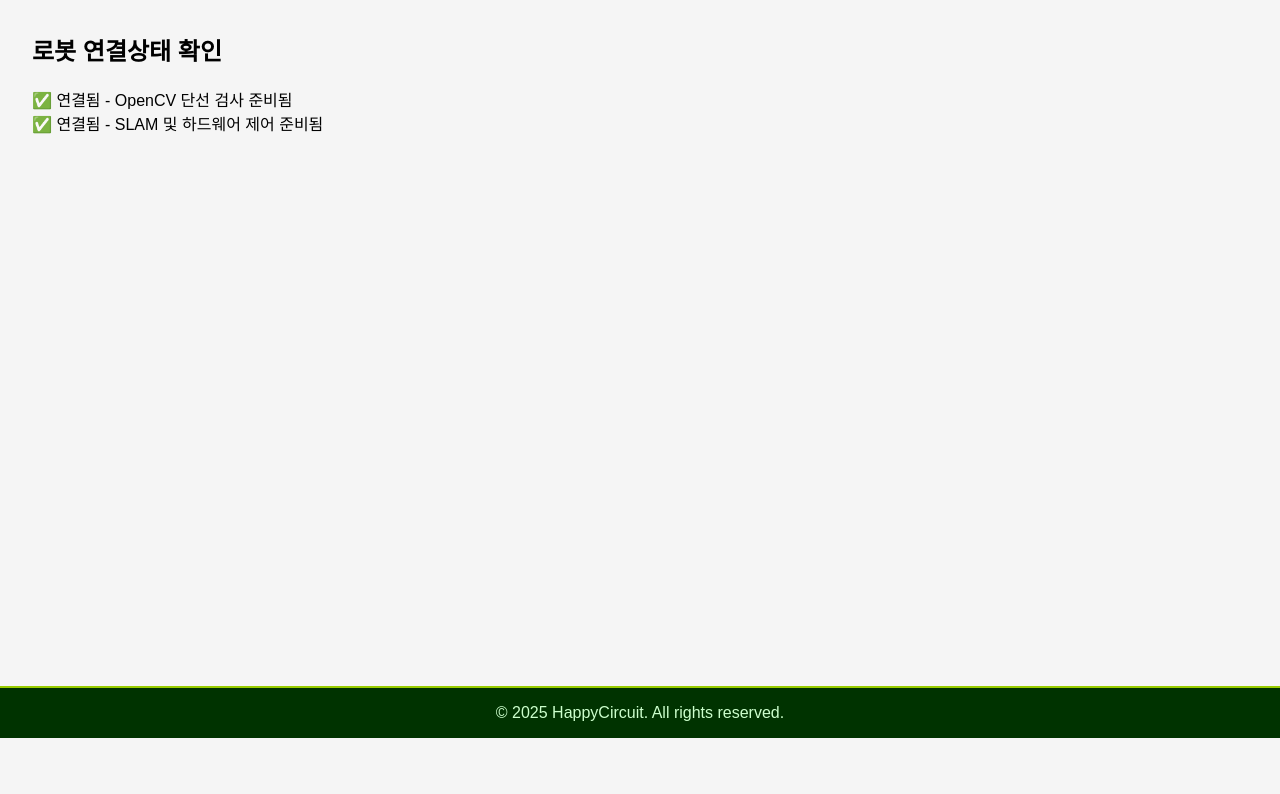
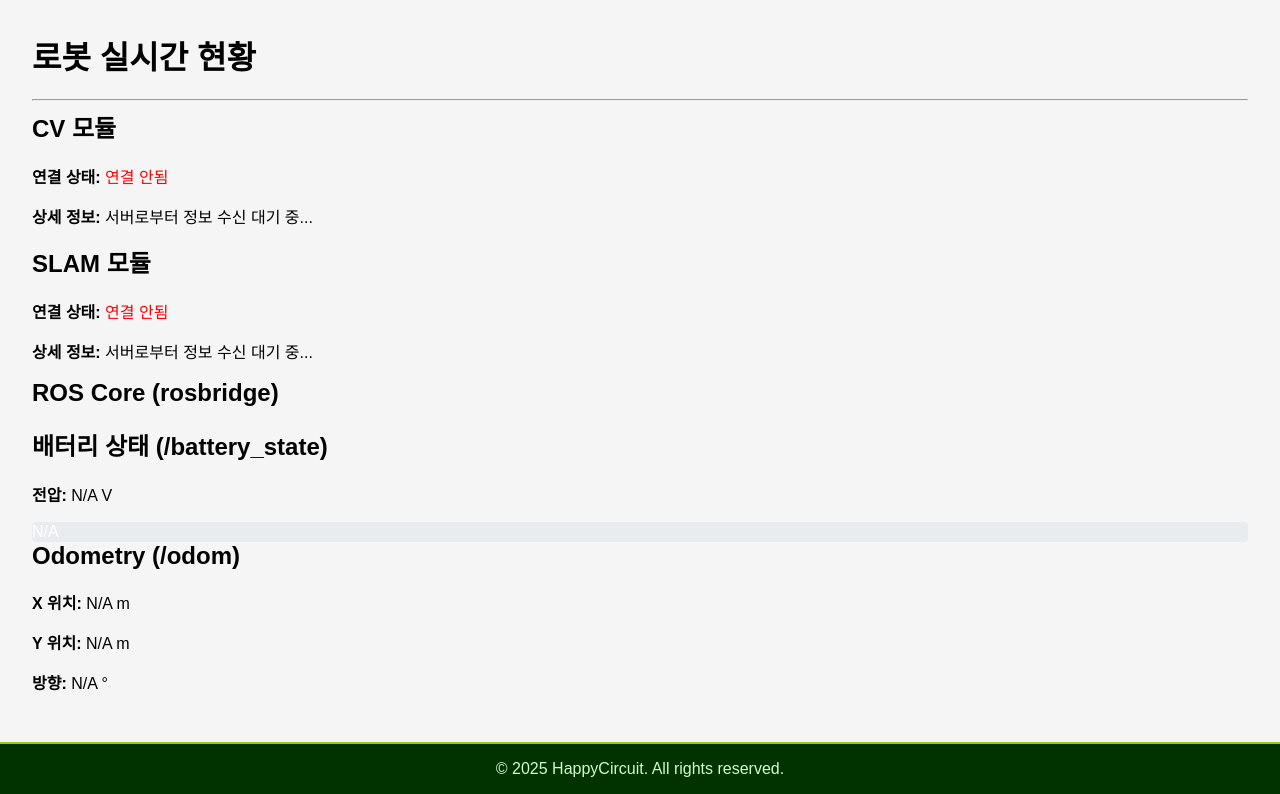
Before and after one commit to Eunchan-Ko/happyCircuit, a Flask app: page / in a window 1280 px wide. Shown: the part 62-856 px from the top of the page. Before the commit the page ends 800 px from the top, so only its background shows below. Run offline with Flask 3, Linux system fonts and the light colour scheme; some libraries are stand-ins or nearby versions.

Commit message:
[web] websocket 연결 성공
Signed-off-by: dmscks <dmscks41298@gmail.com>

```diff
--- a/web/app.py
+++ b/web/app.py
@@ -1,27 +1,218 @@
-from flask import Flask, render_template, jsonify
+# 비동기 처리를 위해 eventlet 패치
+import eventlet
+eventlet.monkey_patch()
+
+from flask import Flask, render_template
+from flask_socketio import SocketIO
+import roslibpy
+import threading
+import logging
+import math
+
+# 로깅 설정
+logging.basicConfig(level=logging.INFO, format='[%(asctime)s] [%(levelname)s] %(message)s')
+
+# --- Flask 및 SocketIO 앱 초기화 ---
 app = Flask(__name__)
+# secret_key는 SocketIO에 필요할 수 있습니다.
+app.config['SECRET_KEY'] = 'secret!'
+# 모든 출처에서의 연결을 허용합니다 (개발용).
+socketio = SocketIO(app, cors_allowed_origins="*", async_mode='eventlet')
 
+# 로봇의 현재 상태를 저장할 전역 변수 (상태 저장소)
+robot_status = {
+    "pi_cv": { "connected": False, "status": "연결 안됨" },
+    "pi_slam": { "rosbridge_connected": False, "last_odom": { "x": 0.0, "y": 0.0, "theta": 0.0 }, "battery":{"percentage":"N/A", "voltage":"N/A"} }
+}
+
+# --- ROSBridge 클라이언트 스레드 ---
+class RosBridgeClientThread(threading.Thread):
+    def __init__(self, socketio_instance):
+        super().__init__()
+        self.daemon = True # 메인 스레드 종료 시 함께 종료
+        self.socketio = socketio_instance
+        self.ros_client = None
+        self.is_running = True # 스레드의 실행 상태를 제어하는 플래그를 초기화합니다.
+
+        self.ros_host = '172.20.10.10'
+        self.ros_port = 9090
+
+    def run(self):
+        """ ‼️ 수정된 부분: 재연결을 위한 무한 루프 """
+        logging.info("[ROS Thread] ROS 클라이언트 스레드를 시작합니다.")
+        while self.is_running:
+            try:
+                # --- 매 시도마다 새로운 클라이언트 객체 생성 ---
+                logging.info("[ROS Thread] 새로운 ROS 클라이언트 객체를 생성하고 연결을 시도합니다.")
+                self.ros_client = roslibpy.Ros(host=self.ros_host, port=self.ros_port)
+
+                # --- 새로운 객체에 이벤트 핸들러 등록 ---
+                self.ros_client.on_ready(self.on_connect)
+                self.ros_client.on('close', self.on_close_handler)
+                self.ros_client.on('error', self.on_error_handler)
+
+                logging.info(f"[ROS Thread] rosbridge({self.ros_host}:{self.ros_port})에 연결을 시도합니다...")
+                # run_forever()는 연결이 끊어질 때까지 여기서 실행을 멈춥니다.
+                self.ros_client.run_forever()
+
+                # run_forever()가 정상적으로 종료된 경우 (예: terminate() 호출)
+                logging.info("[ROS Thread] run_forever()가 종료되었습니다.")
+
+            except Exception as e:
+                logging.error(f"[ROS Thread] ROS 클라이언트 루프에서 예외 발생: {e}")
+
+            # run_forever()가 종료되거나 예외가 발생하면 이 코드가 실행됩니다.
+            # 이는 연결이 끊어졌음을 의미합니다.
+            self.update_status_on_disconnect()
+
+            if self.is_running:
+                logging.warning("[ROS Thread] 연결이 끊어졌거나 실패했습니다. 5초 후 재시도합니다.")
+                eventlet.sleep(5)
+    """로봇과 정상적으로 websocket이 연결됐을 때 실행됌."""
+    def on_connect(self):
+        """rosbridge에 성공적으로 연결되었을 때 호출됩니다."""
+        logging.info("==========================================================")
+        logging.info("[ROS Thread] >>> rosbridge 연결 성공! 토픽 구독을 시작합니다. <<<")
+        logging.info("==========================================================")
+        robot_status['pi_slam']['rosbridge_connected'] = True
+        self.update_web_clients()
+
+        # Odometry 토픽 구독
+        odom_listener = roslibpy.Topic(self.ros_client, '/odom', 'nav_msgs/Odometry')
+        odom_listener.subscribe(self.odom_callback)
+        logging.info("[ROS Thread] '/odom' 토픽 구독 설정 완료.")
+
+        # 배터리 상태 토픽 구독
+        battery_listener = roslibpy.Topic(self.ros_client, '/battery_state', 'sensor_msgs/BatteryState')
+        battery_listener.subscribe(self.battery_callback)
+        logging.info("[ROS Thread] '/battery_state' 토픽 구독 설정 완료.")
+
+        # ✅ 제어를 위한 퍼블리셔 생성
+        self.cmd_vel_publisher = roslibpy.Topic(
+            self.ros_client,
+            '/cmd_vel',                 # 토픽 이름
+            'geometry_msgs/Twist'       # 메시지 타입
+        )
+        logging.info("'/cmd_vel' 토픽 퍼블리셔 생성 완료.")
+
+    def drive_robot(self, direction):
+        if not self.is_connected or not self.cmd_vel_publisher:
+            logging.warning("ROS가 연결되지 않았거나 퍼블리셔가 준비되지 않았습니다.")
+            return
+
+        # 속도 값 설정
+        linear_speed = 0.15  # m/s
+        angular_speed = 0.5  # rad/s
+
+        twist_msg = {'linear': {'x': 0.0, 'y': 0.0, 'z': 0.0}, 'angular': {'x': 0.0, 'y': 0.0, 'z': 0.0}}
+
+        if direction == 'forward':
+            twist_msg['linear']['x'] = linear_speed
+        elif direction == 'backward':
+            twist_msg['linear']['x'] = -linear_speed
+        elif direction == 'left':
+            twist_msg['angular']['z'] = angular_speed
+        elif direction == 'right':
+            twist_msg['angular']['z'] = -angular_speed
+        # 'stop'의 경우 모든 값이 0이므로 기본값을 그대로 사용
+
+        logging.info(f"로봇 제어 명령 발행: {direction}")
+        self.cmd_vel_publisher.publish(roslibpy.Message(twist_msg))
+
+    def odom_callback(self, message):
+        """/odom 토픽에서 메시지를 수신할 때마다 호출됩니다."""
+        #logging.info("[ROS Thread] /odom 메시지 수신!") # <-- 데이터 수신 확인용 로그 추가
+        try:
+            pos = message['pose']['pose']['position']
+            orient = message['pose']['pose']['orientation'] # Quaternion
+
+            # Quaternion to Euler (Yaw)
+            # ROS의 Z축 회전(yaw)을 계산합니다.
+            import math
+            x, y, z, w = orient['x'], orient['y'], orient['z'], orient['w']
+            t3 = +2.0 * (w * z + x * y)
+            t4 = +1.0 - 2.0 * (y * y + z * z)
+            yaw_z = math.atan2(t3, t4)
+
+            robot_status['pi_slam']['last_odom']['x'] = round(pos['x'], 3)
+            robot_status['pi_slam']['last_odom']['y'] = round(pos['y'], 3)
+            robot_status['pi_slam']['last_odom']['theta'] = round(math.degrees(yaw_z), 2) # 라디안을 각도로 변환
+
+            # 데이터 수신 후 웹 클라이언트에 즉시 전송
+            self.update_web_clients()
+        except KeyError as e:
+            logging.warning(f"[ROS Thread] 수신한 odom 메시지에 예상 키가 없습니다: {e}")
+        except Exception as e:
+            logging.error(f"[ROS Thread] odom_callback에서 에러: {e}")
+
+    def battery_callback(self, message):
+        """/battery_state 메시지 수신 시 호출"""
+        try:
+            if 'percentage' in message:
+                robot_status['pi_slam']['battery']['percentage'] = round(message['percentage'] * 100)
+            if 'voltage' in message:
+                robot_status['pi_slam']['battery']['voltage'] = round(message['voltage'], 2)
+            self.update_web_clients()
+        except Exception as e:
+            logging.error(f"Battery callback error: {e}")
+    def on_close_handler(self, proto=None):
+        """roslibpy가 'close' 이벤트를 감지했을 때 호출될 콜백"""
+        logging.warning("[ROS Thread] roslibpy가 'close' 이벤트를 감지했습니다.")
+
+    def on_error_handler(self, error):
+        """roslibpy가 'error' 이벤트를 감지했을 때 호출될 콜백"""
+        logging.error(f"[ROS Thread] roslibpy가 'error' 이벤트를 감지했습니다: {error}")
+
+    def update_status_on_disconnect(self):
+        """연결이 끊겼을 때 상태를 일관되게 업데이트하는 함수"""
+        if robot_status['pi_slam']['rosbridge_connected']:
+            logging.info("[ROS Thread] 연결 끊김 상태로 전환합니다.")
+            robot_status['pi_slam']['rosbridge_connected'] = False
+            robot_status['pi_slam']['last_odom'] = {"x": "N/A", "y": "N/A", "theta": "N/A"}
+            robot_status['pi_slam']['battery'] = {"percentage": "N/A", "voltage": "N/A"}
+            self.update_web_clients()
+
+    def update_web_clients(self):
+        """모든 연결된 웹 클라이언트에게 현재 로봇 상태를 전송합니다."""
+        self.socketio.emit('status_update', robot_status)
+
+    def stop(self):
+        self.is_running = False
+        if self.ros_client.is_connected:
+            self.ros_client.terminate()
+        logging.info("[ROS Thread] ROS 클라이언트 스레드를 중지합니다.")
+
+# --- Flask 라우트 및 SocketIO 이벤트 핸들러 ---
 @app.route('/')
 def index():
+    # index.html을 렌더링합니다.
     return render_template('index.html')
 
+# 웹 클라이언트가 처음 연결되었을 때 호출됩니다.
+@socketio.on('connect')
+def handle_web_client_connect():
+    logging.info(f"[Web Server] 클라이언트 연결됨. 현재 상태 전송.")
+    # 연결된 클라이언트에게 현재 로봇 상태를 즉시 전송해줍니다.
+    socketio.emit('status_update', robot_status)
 
-@app.route('/status')
-def status():
-     # TODO : if raspberryPi can enable, edit this code
-     pi_cv_connected = True
-     pi_slam_connected = True
-
-     return jsonify({
-         "pi_cv": {
-             "connected": pi_cv_connected,
-             "status": "OpenCV 단선 검사 준비됨" if pi_cv_connected else "연결 안됨"
-         },
-         "pi_slam": {
-             "connected": pi_slam_connected,
-             "status": "SLAM 및 하드웨어 제어 준비됨" if pi_slam_connected else "연결 안됨"
-         }
-     })
+# 웹 클라이언트가 연결이 끊어졌을 때 호출됩니다.
+@socketio.on('disconnect')
+def handle_web_client_disconnect():
+    """웹 클라이언트의 연결이 끊어졌을 때 호출됩니다."""
+    logging.info("[Web Server] 클라이언트 연결 끊어짐")
 
 if __name__ == '__main__':
-    app.run(debug=True)
+    # 1. RosBridge 클라이언트 스레드 인스턴스 생성 및 시작
+    ros_thread = RosBridgeClientThread(socketio)
+    ros_thread.start()
+
+    # 2. Flask-SocketIO 웹 서버 시작
+    logging.info('[Web Server] Flask-SocketIO 서버를 시작합니다. http://0.0.0.0:5001 에서 접속하세요.')
+    try:
+        # use_reloader=False는 백그라운드 스레드가 두 번 실행되는 것을 방지합니다.
+        # allow_unsafe_werkzeug=True는 최신 버전의 Flask/Werkzeug에서 필요할 수 있습니다.
+        socketio.run(app, host='0.0.0.0', port=5001, use_reloader=False, debug=False)
+    finally:
+        # 웹 서버가 종료될 때 ROS 스레드도 깔끔하게 종료합니다.
+        ros_thread.stop()
+        ros_thread.join()
--- /dev/null
+++ b/web/static/js/socket.js
@@ -0,0 +1,76 @@
+// 웹서버의 Socket.IO에 연결
+// DOM이 완전히 로드된 후에 스크립트가 실행되도록 하는 것이 안전합니다.
+document.addEventListener('DOMContentLoaded', (event) => {
+
+    const socket = io.connect(location.protocol + '//' + document.domain + ':' + location.port);
+
+    /**
+     * event listener 등록
+     */
+    // 서버와 성공적으로 연결되었을 때 콘솔에 로그를 남긴다.
+    socket.on('connect', () => {
+        console.log('Socket.IO 서버에 성공적으로 연결되었습니다.');
+        console.log('서버에 연결되었습니다. ID:', socket.id);
+    });
+
+    // 'status_update' 이벤트를 수신 대기
+    socket.on('status_update', (data) => {
+        console.log('상태 업데이트 수신:', data);
+
+        // CV 모듈 정보 업데이트
+        const slamConnectedEl = document.getElementById('slam-connected');
+        const slamStatusEl = document.getElementById('slam-status');
+        const odomXEl = document.getElementById('odom-x');
+        const odomYEl = document.getElementById('odom-y');
+        const odomThetaEl = document.getElementById('odom-theta'); // 방향(theta)을 위한 요소
+
+        // 배터리 관련 요소 (HTML에 추가 필요)
+        const batteryPercentageEl = document.getElementById('battery-percentage');
+        const batteryVoltageEl = document.getElementById('battery-voltage');
+        const batteryProgressEl = document.getElementById('battery-progress');
+
+        // --- pi_slam 객체가 있는지 확인 ---
+        const slamData = data.pi_slam;
+        if (!slamData) {
+            console.error("수신된 데이터에 'pi_slam' 객체가 없습니다.");
+            return;
+        }
+        // ✅ [수정] SLAM 모듈 연결 상태 업데이트
+        if (slamData.rosbridge_connected) {
+            slamConnectedEl.textContent = '연결됨';
+            slamConnectedEl.style.color = 'green';
+            slamStatusEl.textContent = '실시간 데이터 수신 중...';
+        } else {
+            slamConnectedEl.textContent = '연결 안됨';
+            slamConnectedEl.style.color = 'red';
+            slamStatusEl.textContent = '서버로부터 정보 수신 대기 중...';
+        }
+
+        // ✅ [수정] Odometry 데이터 업데이트
+        if (slamData.last_odom) {
+            odomXEl.textContent = slamData.last_odom.x;
+            odomYEl.textContent = slamData.last_odom.y;
+            odomThetaEl.textContent = slamData.last_odom.theta;
+        }
+
+        // ✅ [수정] 배터리 데이터 업데이트
+        if (slamData.battery && batteryProgressEl && batteryPercentageEl && batteryVoltageEl) {
+            const percentage = slamData.battery.percentage;
+            const voltage = slamData.battery.voltage;
+
+            if (percentage !== 'N/A') {
+                batteryProgressEl.style.width = percentage + '%';
+                batteryPercentageEl.textContent = percentage + '%';
+            } else {
+                batteryProgressEl.style.width = '0%';
+                batteryPercentageEl.textContent = 'N/A';
+            }
+            batteryVoltageEl.textContent = voltage;
+        }
+    });
+
+    socket.on('disconnect', () => {
+        console.error('Socket.IO 서버와의 연결이 끊겼습니다.');
+        console.log('서버와의 연결이 끊겼습니다.');
+    });
+});
--- a/web/templates/base.html
+++ b/web/templates/base.html
@@ -4,6 +4,7 @@
     <meta charset="UTF-8">
     <title>{% block title %}HappyCircuit{% endblock %}</title>
     <link rel="stylesheet" href="{{ url_for('static', filename='css/base.css') }}">
+    <script src="https://cdn.socket.io/4.7.5/socket.io.min.js"></script>
   </head>
   <body>
     <div class="wrapper">
@@ -29,11 +30,14 @@
       </footer>
 
       <script>
+        // 메뉴 토글 같은 공통 스크립트는 base.html에 둡니다.
         function toggleMenu() {
           const menu = document.getElementById('navMenu');
           menu.classList.toggle('active');
         }
       </script>
+
+      {% block scripts %}{% endblock %}
     </div>
   </body>
 </html>
--- a/web/templates/index.html
+++ b/web/templates/index.html
@@ -3,27 +3,41 @@
 {% block title %}로봇 제어 홈{% endblock %}
 
 {% block content %}
+<h1>로봇 실시간 현황</h1>
+<hr>
+<div class="status-card">
+    <h2>CV 모듈</h2>
+    <p><strong>연결 상태:</strong> <span id="cv-connected" style="color:red;">연결 안됨</span></p>
+    <p><strong>상세 정보:</strong> <span id="cv-status">서버로부터 정보 수신 대기 중...</span></p>
+</div>
+<div class="status-card">
+    <h2>SLAM 모듈</h2>
+    <p><strong>연결 상태:</strong> <span id="slam-connected" style="color:red;">연결 안됨</span></p>
+    <p><strong>상세 정보:</strong> <span id="slam-status">서버로부터 정보 수신 대기 중...</span></p>
+</div>
+<div class="status-card">
+    <h2>ROS Core (rosbridge)</h2>
+</div>
 
-<h2>로봇 연결상태 확인</h2>
-<div id="cv-status">단선 검사 상태: 로딩 중...</div>
-<div id="slam-status">SLAM/제어 상태: 로딩 중...</div>
+<!-- 배터리 상태 카드 (추가됨) -->
+<div class="status-card">
+    <h2>배터리 상태 (/battery_state)</h2>
+    <p><strong>전압:</strong> <span id="battery-voltage">N/A</span> V</p>
+    <div style="background-color: #e9ecef; border-radius: .25rem; overflow: hidden;">
+        <div id="battery-progress" style="width: 0; background-color: #28a745; color: white; text-align: center; line-height: 20px; height: 20px; transition: width 0.5s ease;">
+            <span id="battery-percentage">N/A</span>
+        </div>
+    </div>
+</div>
 
-<script>
-    fetch('/status')
-        .then(res => res.json())
-        .then(data => {
-            const cv = data.pi_cv;
-            const slam = data.pi_slam;
+<div class="status-card">
+    <h2>Odometry (/odom)</h2>
+    <p><strong>X 위치:</strong> <span id="odom-x">N/A</span> m</p>
+    <p><strong>Y 위치:</strong> <span id="odom-y">N/A</span> m</p>
+    <p><strong>방향:</strong> <span id="odom-theta">N/A</span> °</p>
+</div>
+{% endblock %}
 
-            document.getElementById('cv-status').innerHTML =
-                cv.connected ? `✅ 연결됨 - ${cv.status}` : '❌ 단선 검사용 라즈베리파이 연결 안됨';
-
-            document.getElementById('slam-status').innerHTML =
-                slam.connected ? `✅ 연결됨 - ${slam.status}` : '❌ SLAM 제어용 라즈베리파이 연결 안됨';
-        })
-        .catch(err => {
-            document.getElementById('cv-status').innerText = '⚠️ 상태 조회 실패';
-            document.getElementById('slam-status').innerText = '⚠️ 상태 조회 실패';
-        });
-</script>
+{% block scripts %}
+<script src="{{ url_for('static', filename='js/socket.js') }}"></script>
 {% endblock %}
```
Also changed, not shown: 1 other file. Lines whose indentation alone changed are shown as unchanged.
